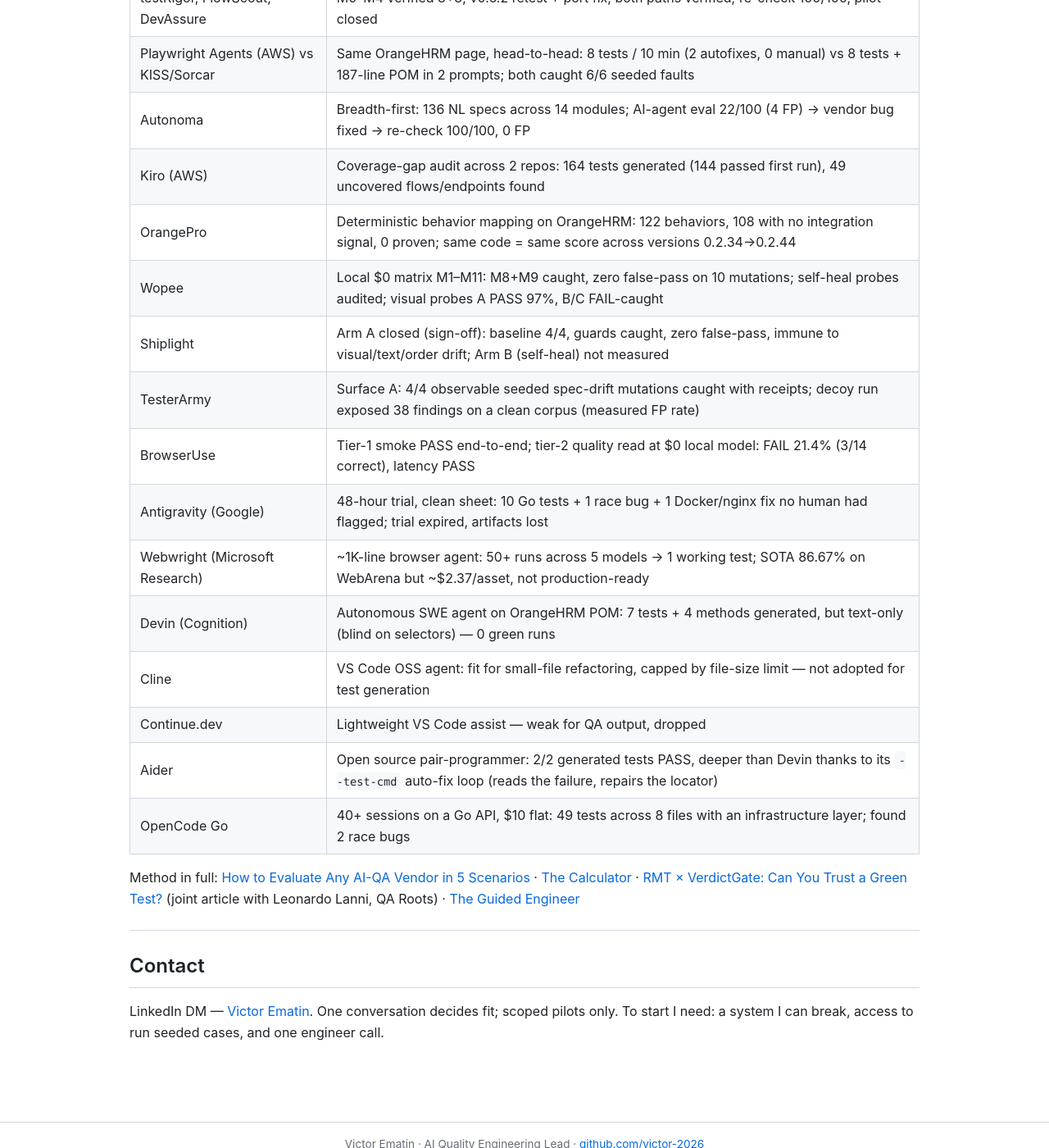
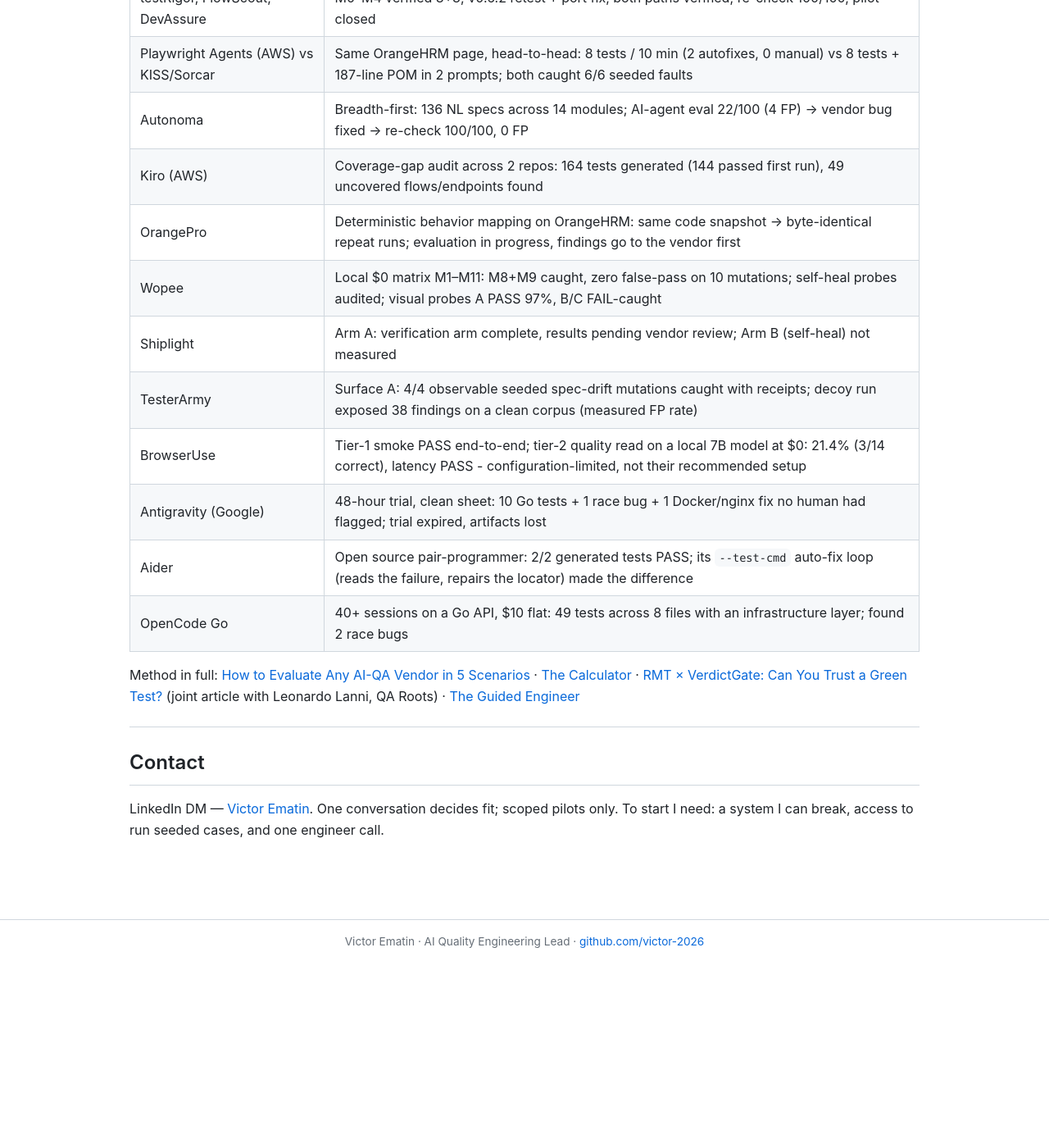
Before and after one commit to victor-2026/portfolio, a Jekyll site: the page built from practice.md, in a window 1280 px wide and 1400 px high, scrolled down 1054 px. Shown: the whole window at 82% size. Built offline with Jekyll 4.4.1, drawn with Linux system fonts in a browser that asks for light colours; our own code applies the rules of GitHub Pages for plain Markdown files; after the commit the page ends 2230 px from its top, so only the background shows below that.

Commit message:
content: neutralize vendor rows pending consent - drop four unconsented negatives, qualify BrowserUse, hold Shiplight numbers #owner-approved

```diff
--- a/practice.md
+++ b/practice.md
@@ -35,17 +35,13 @@ Open methodology: [RMT × VerdictGate: Can You Trust a Green Test?](https://www.
 | Playwright Agents (AWS) vs KISS/Sorcar | Same OrangeHRM page, head-to-head: 8 tests / 10 min (2 autofixes, 0 manual) vs 8 tests + 187-line POM in 2 prompts; both caught 6/6 seeded faults |
 | Autonoma | Breadth-first: 136 NL specs across 14 modules; AI-agent eval 22/100 (4 FP) → vendor bug fixed → re-check 100/100, 0 FP |
 | Kiro (AWS) | Coverage-gap audit across 2 repos: 164 tests generated (144 passed first run), 49 uncovered flows/endpoints found |
-| OrangePro | Deterministic behavior mapping on OrangeHRM: 122 behaviors, 108 with no integration signal, 0 proven; same code = same score across versions 0.2.34→0.2.44 |
+| OrangePro | Deterministic behavior mapping on OrangeHRM: same code snapshot → byte-identical repeat runs; evaluation in progress, findings go to the vendor first |
 | Wopee | Local $0 matrix M1–M11: M8+M9 caught, zero false-pass on 10 mutations; self-heal probes audited; visual probes A PASS 97%, B/C FAIL-caught |
-| Shiplight | Arm A closed (sign-off): baseline 4/4, guards caught, zero false-pass, immune to visual/text/order drift; Arm B (self-heal) not measured |
+| Shiplight | Arm A: verification arm complete, results pending vendor review; Arm B (self-heal) not measured |
 | TesterArmy | Surface A: 4/4 observable seeded spec-drift mutations caught with receipts; decoy run exposed 38 findings on a clean corpus (measured FP rate) |
-| BrowserUse | Tier-1 smoke PASS end-to-end; tier-2 quality read at $0 local model: FAIL 21.4% (3/14 correct), latency PASS |
+| BrowserUse | Tier-1 smoke PASS end-to-end; tier-2 quality read on a local 7B model at $0: 21.4% (3/14 correct), latency PASS - configuration-limited, not their recommended setup |
 | Antigravity (Google) | 48-hour trial, clean sheet: 10 Go tests + 1 race bug + 1 Docker/nginx fix no human had flagged; trial expired, artifacts lost |
-| Webwright (Microsoft Research) | ~1K-line browser agent: 50+ runs across 5 models → 1 working test; SOTA 86.67% on WebArena but ~$2.37/asset, not production-ready |
-| Devin (Cognition) | Autonomous SWE agent on OrangeHRM POM: 7 tests + 4 methods generated, but text-only (blind on selectors) — 0 green runs |
-| Cline | VS Code OSS agent: fit for small-file refactoring, capped by file-size limit — not adopted for test generation |
-| Continue.dev | Lightweight VS Code assist — weak for QA output, dropped |
-| Aider | Open source pair-programmer: 2/2 generated tests PASS, deeper than Devin thanks to its `--test-cmd` auto-fix loop (reads the failure, repairs the locator) |
+| Aider | Open source pair-programmer: 2/2 generated tests PASS; its `--test-cmd` auto-fix loop (reads the failure, repairs the locator) made the difference |
 | OpenCode Go | 40+ sessions on a Go API, $10 flat: 49 tests across 8 files with an infrastructure layer; found 2 race bugs |
 
 Method in full: [How to Evaluate Any AI-QA Vendor in 5 Scenarios](https://www.linkedin.com/pulse/how-evaluate-any-ai-qa-vendor-5-scenarios-victor-ematin-lqdhe/) · [The Calculator](https://www.linkedin.com/pulse/your-vendors-green-report-claim-heres-calculator-checks-victor-ematin-gml4f/) · [RMT × VerdictGate: Can You Trust a Green Test?](https://www.linkedin.com/pulse/reverse-mutation-testing-verdictgate-can-you-trust-green-lanni-ll41e/) (joint article with Leonardo Lanni, QA Roots) · [The Guided Engineer](https://www.linkedin.com/pulse/qa-didnt-get-replaced-got-promoted-victor-ematin-9jzse/)
```
Also changed, not shown: projects/independent-consulting.md (+1 -1 lines).
